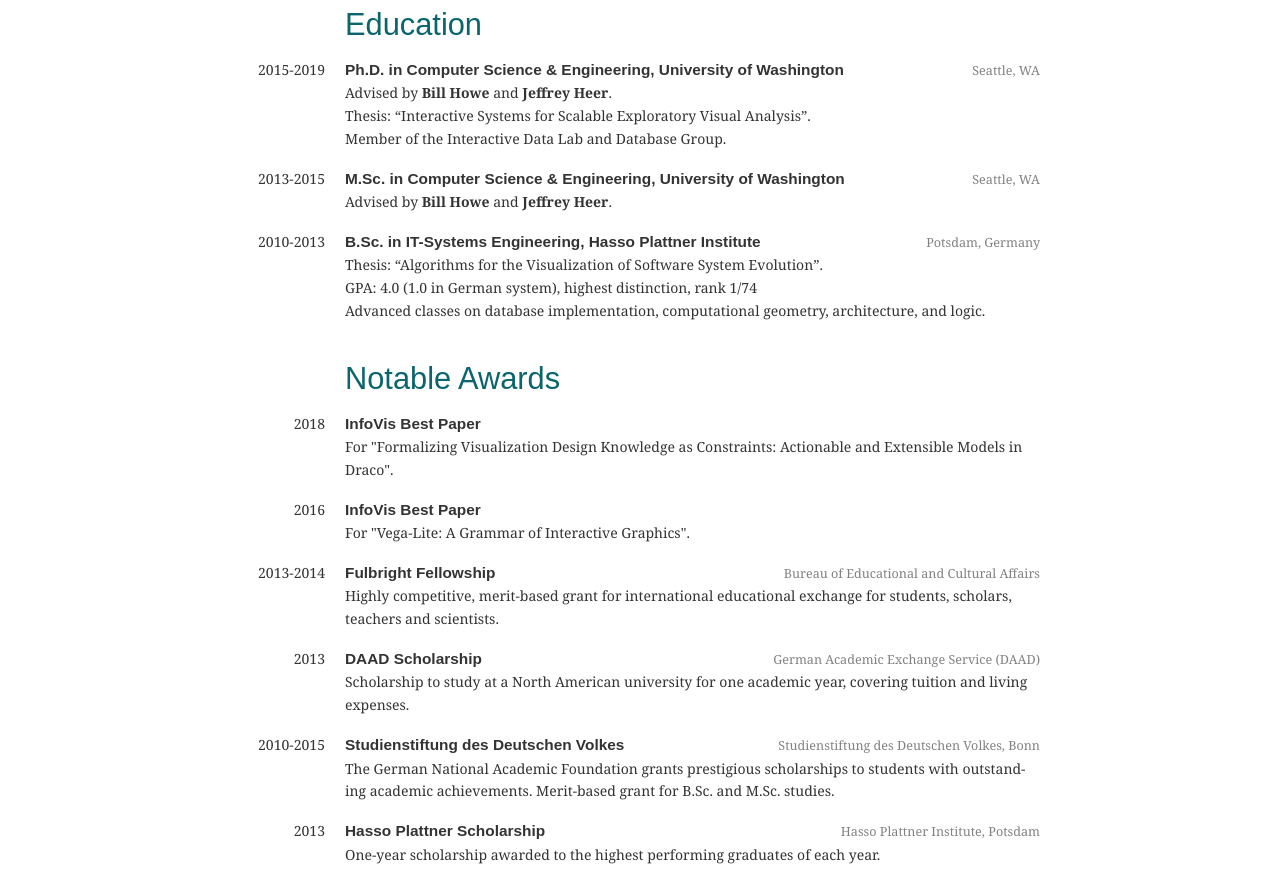
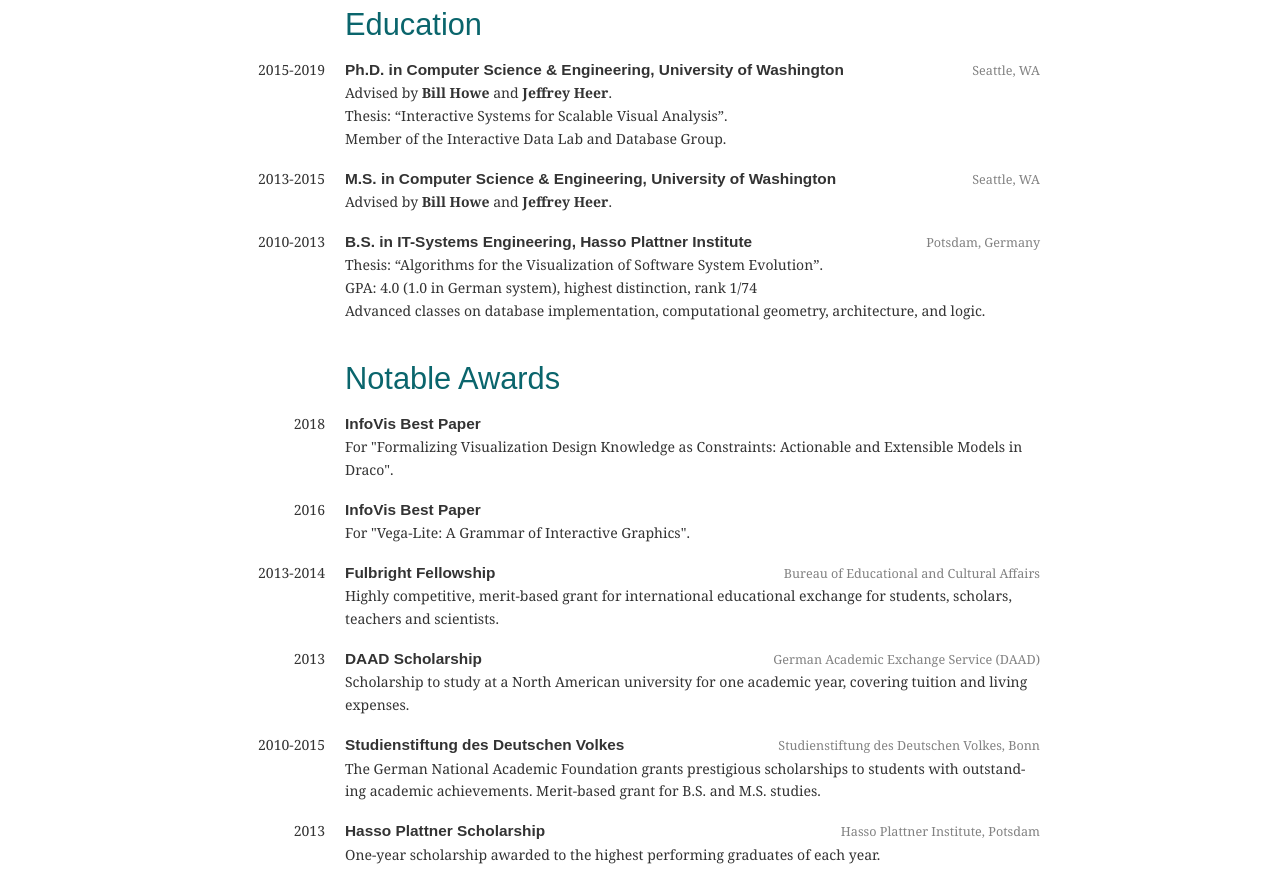
Before and after one commit to domoritz/domoritz.github.io, a Jekyll site: the page built from cv.html, in a window 1280 px wide and 1400 px high. Shown: the part 483-1369 px from the top of the window. Built offline with Jekyll 4.4.1, drawn with Linux system fonts in a browser that asks for light colours; nearby versions of some CDN libraries; some of the changed text lies outside the part shown.

Commit message:
Minor improvements to CV

```diff
--- a/_data/awards.yml
+++ b/_data/awards.yml
@@ -15,7 +15,7 @@
 - name: Studienstiftung des Deutschen Volkes
   years: 2010-2015
   sponsor: Studienstiftung des Deutschen Volkes, Bonn
-  description: The German National Academic Foundation grants prestigious scholarships to students with outstanding academic achievements. Merit-based grant for B.Sc. and M.Sc. studies.
+  description: The German National Academic Foundation grants prestigious scholarships to students with outstanding academic achievements. Merit-based grant for B.S. and M.S. studies.
 - name: Hasso Plattner Scholarship
   years: 2013
   sponsor: Hasso Plattner Institute, Potsdam
--- a/_data/education.yml
+++ b/_data/education.yml
@@ -4,17 +4,17 @@
   location: Seattle, WA
   description:
     - Advised by **Bill Howe** and **Jeffrey Heer**.
-    - "Thesis: \"Interactive Systems for Scalable Exploratory Visual Analysis\"."
+    - "Thesis: \"Interactive Systems for Scalable Visual Analysis\"."
     - Member of the Interactive Data Lab and Database Group.
 - university: University of Washington
   years: 2013-2015
-  degree: M.Sc. in Computer Science & Engineering
+  degree: M.S. in Computer Science & Engineering
   location: Seattle, WA
   description:
     - Advised by **Bill Howe** and **Jeffrey Heer**.
 - university: Hasso Plattner Institute
   years: 2010-2013
-  degree: B.Sc. in IT-Systems Engineering
+  degree: B.S. in IT-Systems Engineering
   location: Potsdam, Germany
   description:
     - "Thesis: \"Algorithms for the Visualization of Software System Evolution\"."
--- a/_data/experience.yml
+++ b/_data/experience.yml
@@ -38,7 +38,7 @@
     - Xiao Yu
     - Chris Olston
     - Sitaram Iyer
-  description: Improved the user experience of an internal search engine and designed a summarization algorithm for search results. Also worked with the Knowledge Graph Team on exploring a new graph infrastructure that enables integrated applications.
+  description: Improved the user experience of an internal search engine and designed a summarization algorithm for search results. Also worked with the Knowledge Graph team on exploring a new graph infrastructure that enables integrated applications.
   project: DataSearch
   skills:
     - UX
```
